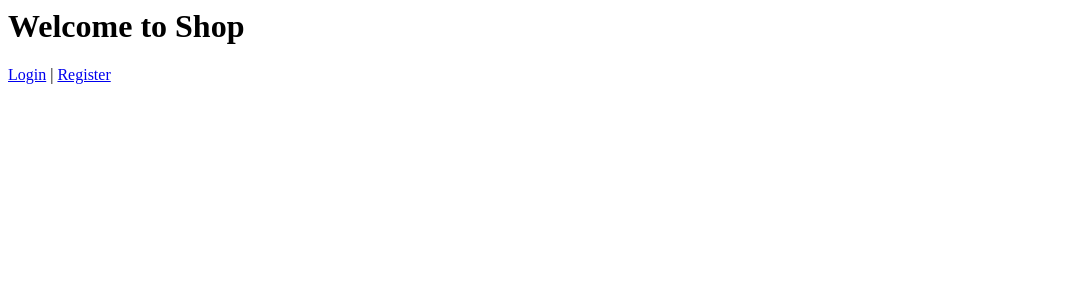
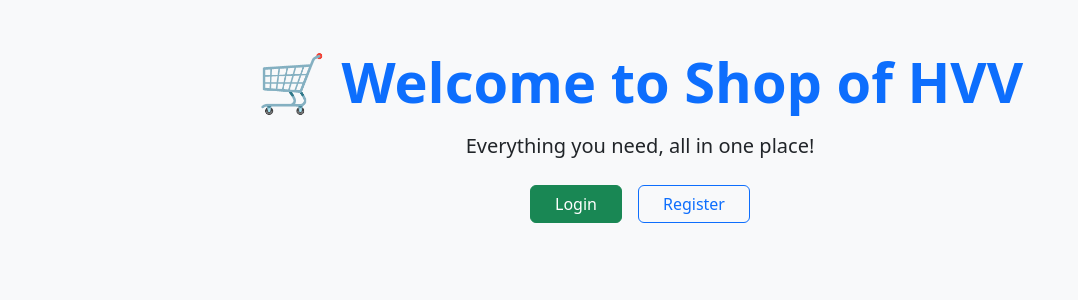
Before and after one commit to hoangnhobe/web4, a Flask app: page / in a window 1280 px wide. Shown: the top 300 px of the page, without its empty margins (0-1078 px from the left). Run offline with Flask 3, Linux system fonts and the light colour scheme.

Commit message:
Update home.html

```diff
--- a/app/templates/home.html
+++ b/app/templates/home.html
@@ -1 +1,23 @@
-<h1>Welcome to Shop</h1><a href='/login'>Login</a> | <a href='/register'>Register</a>
+<!DOCTYPE html>
+<html lang="en">
+<head>
+  <meta charset="UTF-8">
+  <title>Shop of HVV</title>
+  <link href="https://cdn.jsdelivr.net/npm/bootstrap@5.3.0/dist/css/bootstrap.min.css" rel="stylesheet">
+</head>
+<body class="bg-light">
+
+  <div class="container text-center mt-5">
+    <h1 class="display-4 fw-bold text-primary">
+      🛒 Welcome to Shop of HVV
+    </h1>
+    <p class="lead mt-3 mb-4">  Everything you need, all in one place!</p>
+
+    <div class="d-flex justify-content-center gap-3">
+      <a href="/login" class="btn btn-success px-4">Login</a>
+      <a href="/register" class="btn btn-outline-primary px-4">Register</a>
+    </div>
+  </div>
+
+</body>
+</html>
```
